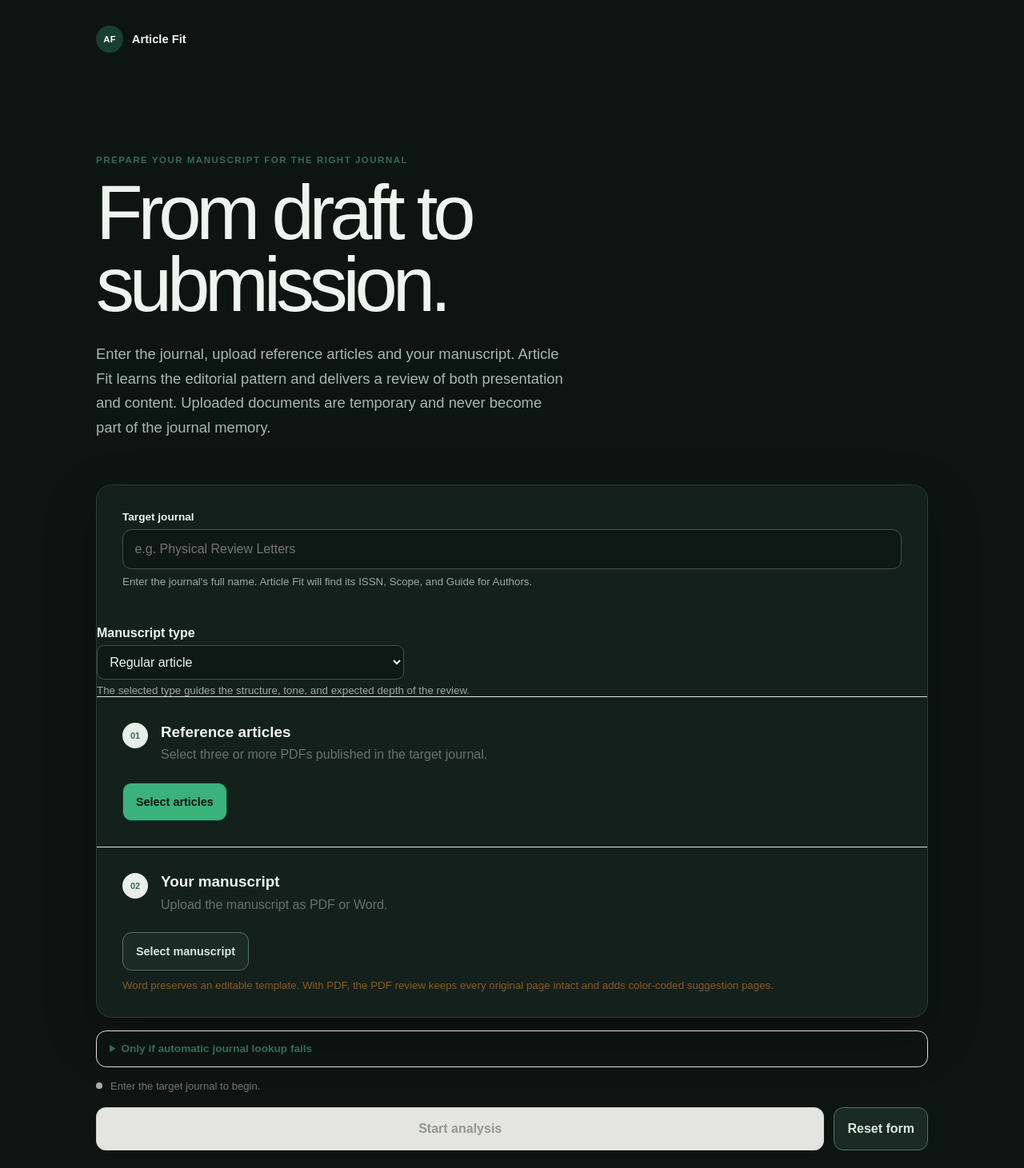
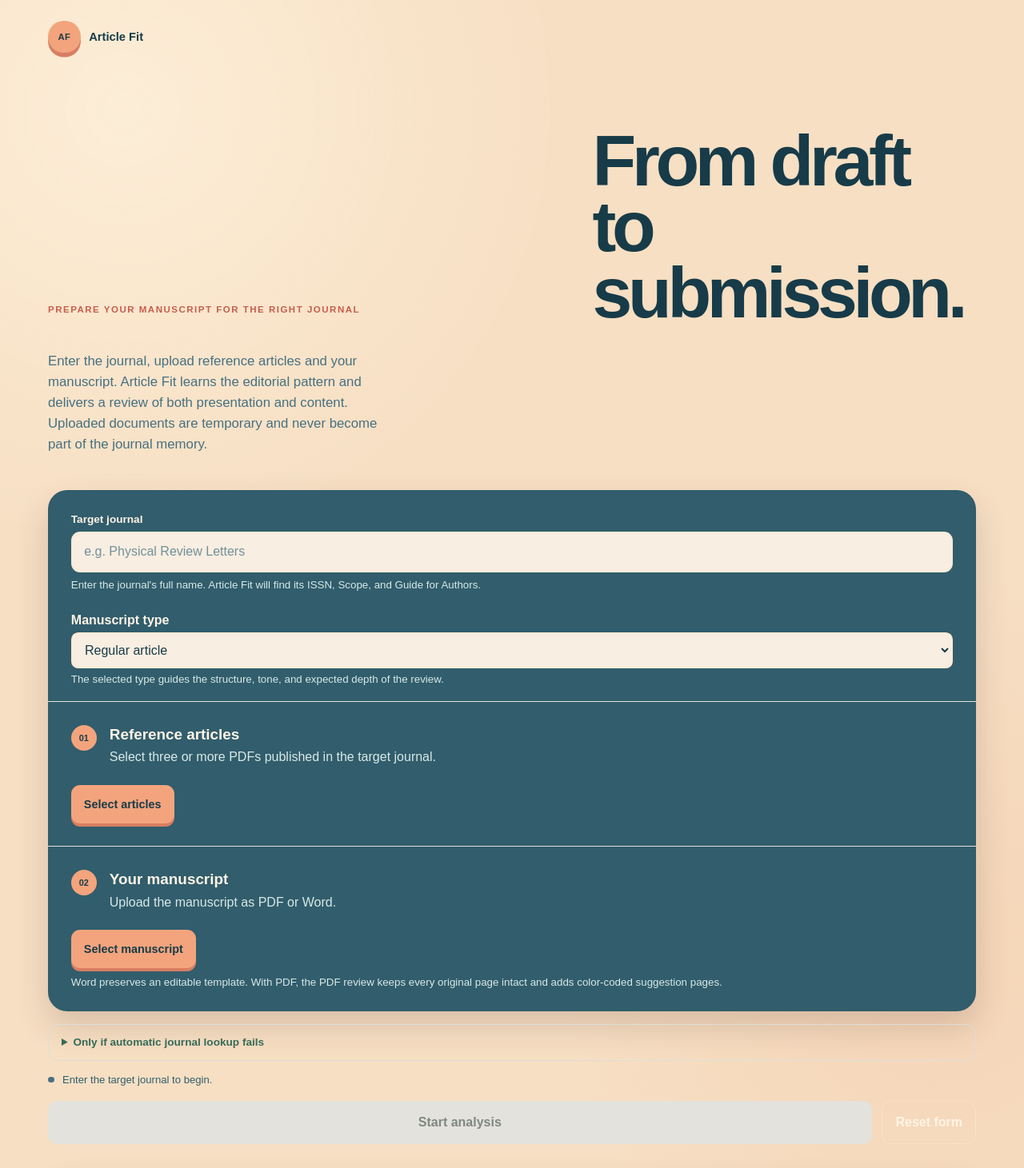
Before and after one commit to MSR-BR/article-fit, a Next.js app in the folder apps/web/: page / in a window 1280 px wide. Shown: the top 1461 px of the page at 80% size. Built offline with nearby package versions, Linux system fonts and the light colour scheme.

Commit message:
fix: align controls and improve interface contrast

```diff
--- a/apps/web/src/app/styles.css
+++ b/apps/web/src/app/styles.css
@@ -824,6 +824,247 @@
   }
 }
 
+/* Friendly editorial workspace: warm canvas, compact app shell, and teal cards. */
+html,
+body {
+  background: #f7dfc3;
+  color: #173b48;
+}
+body {
+  background-image:
+    radial-gradient(
+      circle at 12% 8%,
+      rgb(255 244 224 / 70%),
+      transparent 34rem
+    ),
+    radial-gradient(
+      circle at 92% 70%,
+      rgb(235 180 147 / 24%),
+      transparent 30rem
+    );
+}
+main {
+  width: min(1160px, calc(100% - 3rem));
+  padding: 1.25rem 0 3rem;
+}
+.brand {
+  padding: 0.35rem 0;
+  color: #173b48;
+}
+.brand-mark {
+  width: 2.55rem;
+  height: 2.55rem;
+  background: #f3a47d;
+  color: #173b48;
+  box-shadow: 0 0.35rem 0 #d87e63;
+}
+.account {
+  color: #477080;
+}
+.account button,
+.text-button {
+  color: #c65e4b;
+}
+.intro {
+  display: grid;
+  grid-template-columns: minmax(0, 1.15fr) minmax(250px, 0.85fr);
+  align-items: end;
+  gap: 2rem;
+  padding: clamp(3rem, 8vw, 5.5rem) 0 2.5rem;
+}
+.intro .eyebrow {
+  color: #c65e4b;
+}
+h1 {
+  max-width: 760px;
+  color: #173b48;
+  font-size: clamp(2.8rem, 7vw, 5.6rem);
+  font-weight: 800;
+  letter-spacing: -0.06em;
+  line-height: 0.92;
+}
+.lede {
+  max-width: 440px;
+  margin: 0 0 0.25rem;
+  color: #477080;
+  font-size: 1.05rem;
+  line-height: 1.55;
+}
+.upload-panel,
+.results,
+.result-card,
+.progress-modal,
+.auth-card {
+  border: 0;
+  border-radius: 1.5rem;
+  background: #315d6c;
+  color: #fff4e5;
+  box-shadow: 0 1.2rem 2.5rem rgb(80 48 38 / 18%);
+}
+.journal-block,
+.upload-block {
+  padding: clamp(1.25rem, 3vw, 1.8rem);
+}
+.journal-block label,
+.upload-copy h2,
+.article-type-block label {
+  color: #fff4e5;
+}
+.journal-block input,
+.article-type-block select,
+.assisted-grid input,
+.assisted-grid textarea,
+.feedback textarea {
+  border: 2px solid rgb(255 232 203 / 48%);
+  background: #f8eee1;
+  color: #173b48;
+}
+.journal-block input::placeholder,
+.assisted-grid input::placeholder,
+.feedback textarea::placeholder {
+  color: #73909a;
+}
+.journal-block small,
+.article-type-block small,
+.file-limit-notice,
+.upload-copy p {
+  color: #d9e9e8;
+}
+.divider {
+  border-color: rgb(255 232 203 / 22%);
+}
+.step {
+  background: #f3a47d;
+  color: #173b48;
+}
+.upload-button,
+.analyze-button {
+  border: 0;
+  border-radius: 0.7rem;
+  background: #f3a47d;
+  color: #173b48;
+  box-shadow: 0 0.25rem 0 #d87e63;
+}
+.upload-button.secondary,
+.reset-button {
+  border-color: rgb(255 232 203 / 52%);
+  background: transparent;
+  color: #fff4e5;
+}
+.analyze-button:hover,
+.upload-button:hover {
+  background: #ffc096;
+}
+.status,
+.results p,
+.results h2,
+.results .eyebrow {
+  color: #fff4e5;
+}
+.results {
+  margin-top: 2rem;
+  padding: clamp(1.25rem, 3vw, 2rem);
+}
+.result-grid {
+  gap: 1rem;
+}
+.result-card {
+  overflow: hidden;
+  background: #234d5b;
+  box-shadow: none;
+}
+.result-download {
+  border: 0;
+  background: #397184;
+  color: #fff4e5;
+}
+.result-download-title {
+  color: #fff4e5;
+}
+.download-action {
+  background: #f3a47d;
+  color: #173b48;
+}
+.artifact-feedback {
+  border-color: rgb(255 232 203 / 22%);
+}
+.artifact-feedback label {
+  color: #fff4e5;
+}
+.artifact-feedback textarea {
+  border-color: rgb(255 232 203 / 45%);
+  background: #f8eee1;
+  color: #173b48;
+}
+.primary-actions {
+  gap: 0.8rem;
+}
+
+@media (max-width: 760px) {
+  main {
+    width: min(100% - 1.25rem, 580px);
+  }
+  .intro {
+    grid-template-columns: 1fr;
+    gap: 1.25rem;
+    padding: 3rem 0 2rem;
+  }
+  h1 {
+    font-size: clamp(2.8rem, 14vw, 4.6rem);
+  }
+  .lede {
+    max-width: none;
+  }
+}
+
+/* Final contrast and alignment corrections. */
+.article-type-block {
+  margin: 0;
+  padding: 0 clamp(1.25rem, 3vw, 1.8rem) 1.25rem;
+}
+.article-type-block select {
+  width: 100%;
+  max-width: none;
+}
+.upload-button.secondary {
+  border: 0;
+  background: #f3a47d;
+  color: #173b48;
+  box-shadow: 0 0.25rem 0 #d87e63;
+}
+.upload-button.secondary:hover {
+  background: #ffc096;
+}
+.status,
+.status.error {
+  color: #315d6c;
+}
+.status.ready {
+  color: #173b48;
+}
+.status span {
+  background: #477080;
+}
+.status.ready span {
+  background: #3b9f78;
+}
+.results:not(.visible) {
+  opacity: 0.92;
+  background: #78918f;
+}
+.results:not(.visible) p,
+.results:not(.visible) h2,
+.results:not(.visible) .eyebrow {
+  color: #fff7eb;
+}
+.analyze-button:disabled,
+.reset-button:disabled {
+  border-color: #d5c9bd;
+  background: #e4e2dc;
+  color: #7e8784;
+  box-shadow: none;
+}
+
 .auth-shell {
   min-height: 100vh;
   padding-top: 2rem;
```
